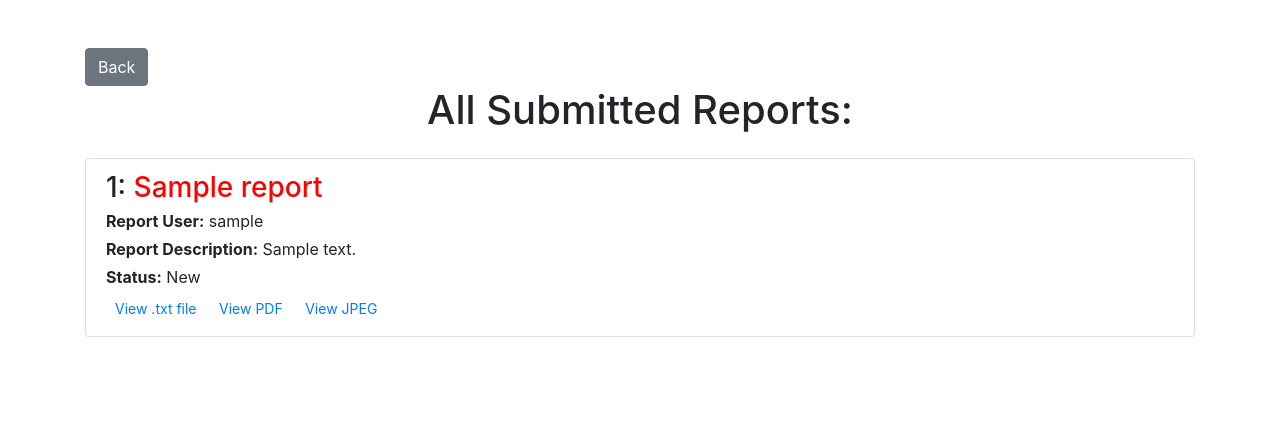
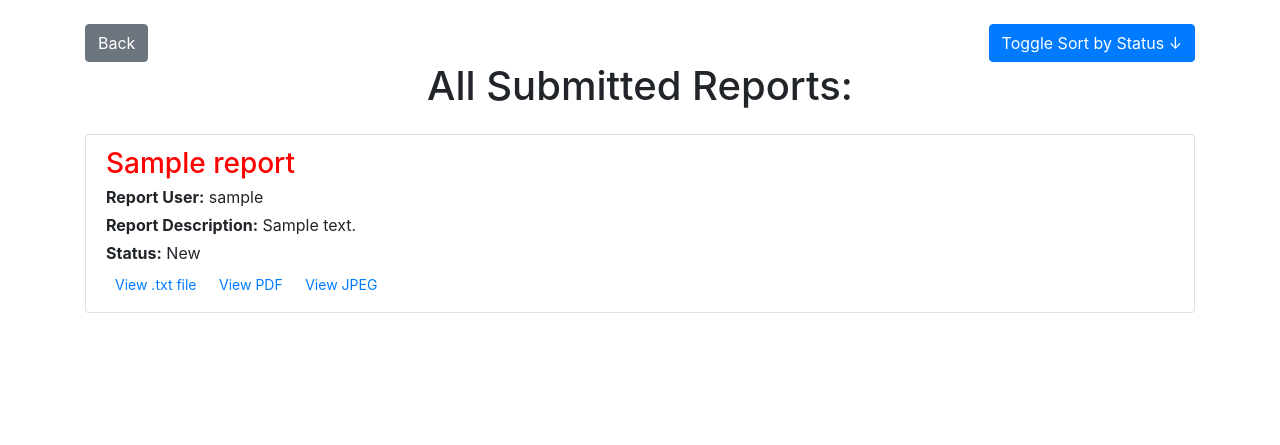
Before and after one commit to jess-strobel/Environmental-Whistleblower-Web-Application, a Django app: page /allreports/ in a window 1280 px wide. Shown: the top 445 px of the page. Run offline with Django 5.2, Linux system fonts and the light colour scheme; tables that the repository leaves empty hold one stand-in row (values such as "Sample post"); some libraries are stand-ins or nearby versions.

Commit message:
added sort feature to organize reports from admin view

```diff
--- a/whistleblowingapp/templates/whistleblowingapp/allreports.html
+++ b/whistleblowingapp/templates/whistleblowingapp/allreports.html
@@ -36,18 +36,56 @@
 
 
     </style>
+    <script>
+    let ascending = true;
+
+    function sortReports() {
+        const order = ['New', 'In Progress', 'Resolved'];
+        let list = document.querySelector('.list-group');
+        let items = Array.from(list.children);
+        items.sort((a, b) => {
+            let statusA = a.querySelector('p:nth-child(4)').textContent.split(': ')[1].trim();
+            let statusB = b.querySelector('p:nth-child(4)').textContent.split(': ')[1].trim();
+            let indexA = order.indexOf(statusA);
+            let indexB = order.indexOf(statusB);
+
+            return ascending ? indexA - indexB : indexB - indexA;
+        });
+
+
+        ascending = !ascending;
+
+        items.forEach(item => list.appendChild(item)); // Re-add sorted items
+
+
+        document.getElementById('sort-toggle').innerHTML = `Toggle Sort by Status ${ascending ? '&uarr;' : '&darr;'}`;
+    }
+
+
+    window.onload = function() {
+        sortReports();
+    }
+</script>
+
+
 </head>
 <body class="d-flex flex-column min-vh-100">
 <div class="container mt-4">
-    <div class="text-left mt-4">
-        <a href="{% url 'whistleblowingapp:signedin' %}" class="btn btn-secondary">Back</a>
+
+    <div class="row justify-content-between">
+        <div class="col-auto">
+            <a href="{% url 'whistleblowingapp:signedin' %}" class="btn btn-secondary">Back</a>
+        </div>
+        <div class="col-auto">
+            <button id="sort-toggle" class="btn btn-primary" onclick="sortReports()">Toggle Sort by Status &uarr;</button>
+        </div>
     </div>
     <h1 class="text-center mb-4">All Submitted Reports:</h1>
 
     <div class="list-group">
         {% for report in reports %}
             <div class="list-group-item">
-                <h3 class="mb-1">{{ forloop.counter }}: <a href="{% url 'whistleblowingapp:viewreport' report.id %}" class="report-title-link">{{ report.reportTitle }}</a></h3>
+                <h3 class="mb-1"><a href="{% url 'whistleblowingapp:viewreport' report.id %}" class="report-title-link">{{ report.reportTitle }}</a></h3>
                 <p class="mb-1"><strong>Report User:</strong> {{ report.user }}</p>
                 <p class="mb-1"><strong>Report Description:</strong> {{ report.reportDescription }}</p>
                 <p class="mb-1"><strong>Status:</strong> {{ report.status }}</p>
```
